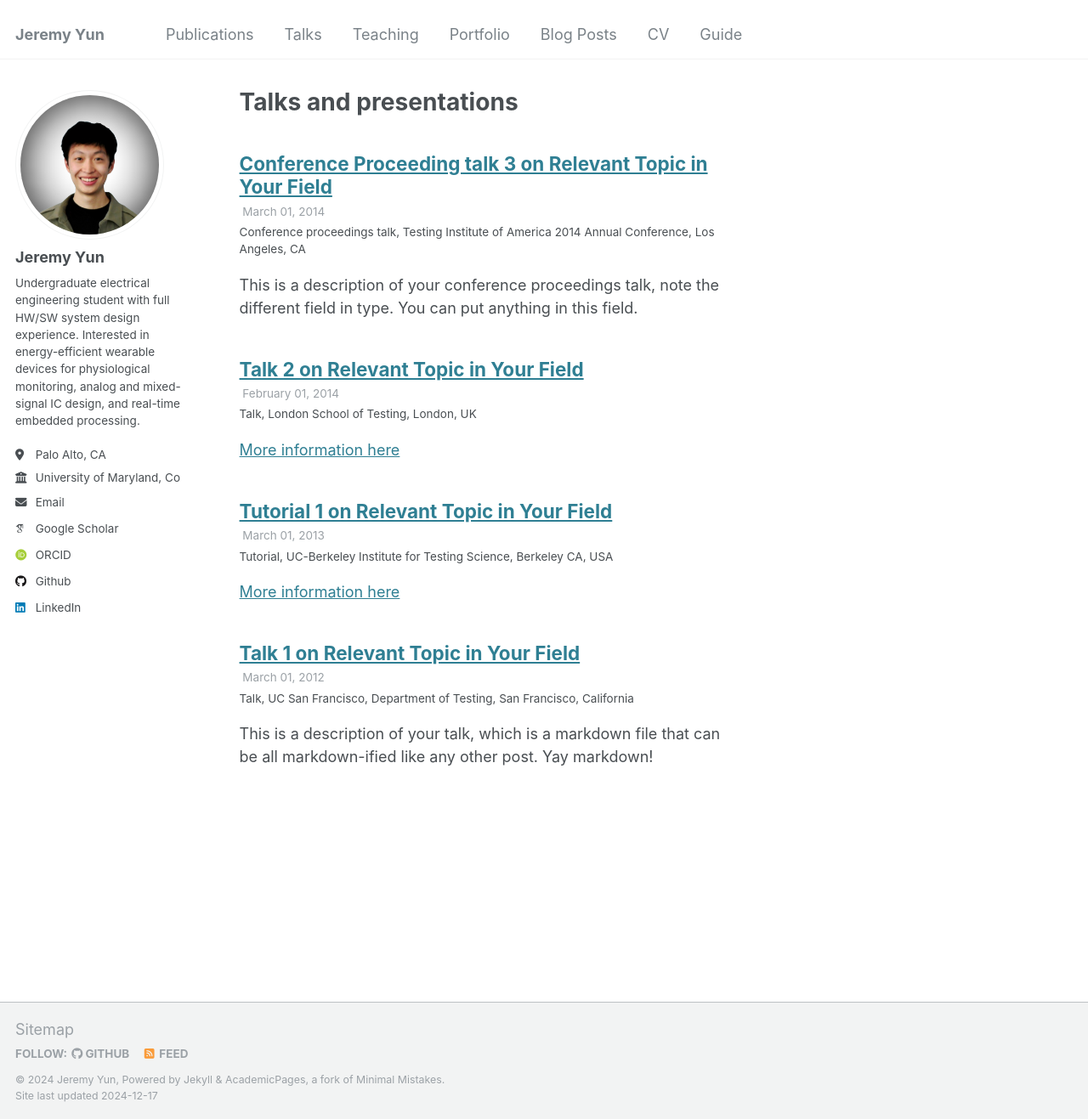
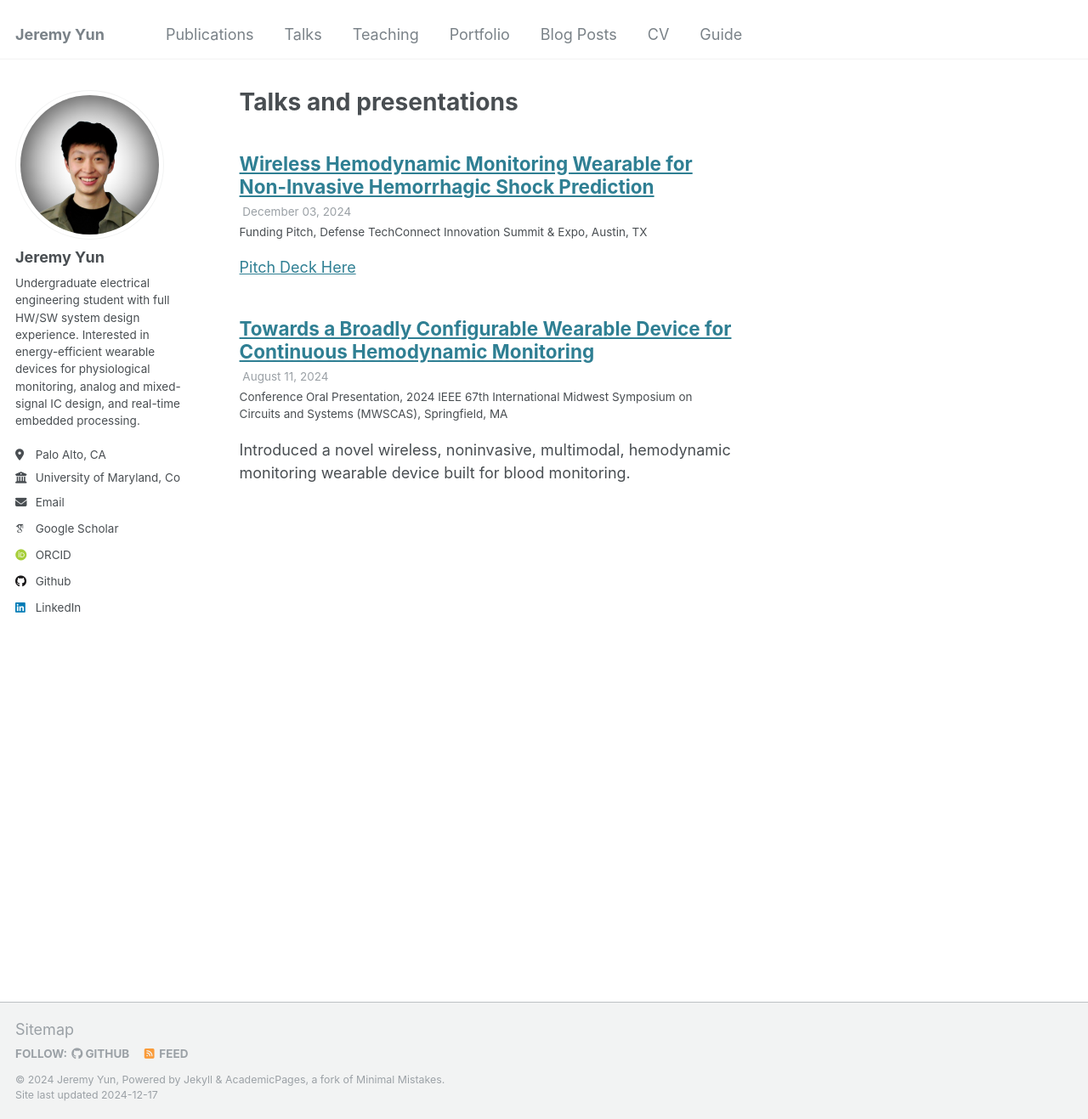
Before and after one commit to JermYeWorm/JermYeWorm.github.io, a Jekyll site: the page built from _pages/talks.html, in a window 1280 px wide and 1317 px high. Shown: the whole window at 85% size. Built offline with Jekyll 4.4.1, drawn with Linux system fonts in a browser that asks for light colours; some web fonts are replaced.

Commit message:
add talks

```diff
--- a/_talks/2012-03-01-talk-1.md
+++ /dev/null
@@ -1,11 +0,0 @@
----
-title: "Talk 1 on Relevant Topic in Your Field"
-collection: talks
-type: "Talk"
-permalink: /talks/2012-03-01-talk-1
-venue: "UC San Francisco, Department of Testing"
-date: 2012-03-01
-location: "San Francisco, California"
----
-
-This is a description of your talk, which is a markdown file that can be all markdown-ified like any other post. Yay markdown!
--- a/_talks/2013-03-01-tutorial-1.md
+++ /dev/null
@@ -1,13 +0,0 @@
----
-title: "Tutorial 1 on Relevant Topic in Your Field"
-collection: talks
-type: "Tutorial"
-permalink: /talks/2013-03-01-tutorial-1
-venue: "UC-Berkeley Institute for Testing Science"
-date: 2013-03-01
-location: "Berkeley CA, USA"
----
-
-[More information here](http://exampleurl.com)
-
-This is a description of your tutorial, note the different field in type. This is a markdown files that can be all markdown-ified like any other post. Yay markdown!
--- a/_talks/2014-02-01-talk-2.md
+++ /dev/null
@@ -1,13 +0,0 @@
----
-title: "Talk 2 on Relevant Topic in Your Field"
-collection: talks
-type: "Talk"
-permalink: /talks/2014-02-01-talk-2
-venue: "London School of Testing"
-date: 2014-02-01
-location: "London, UK"
----
-
-[More information here](http://example2.com)
-
-This is a description of your talk, which is a markdown files that can be all markdown-ified like any other post. Yay markdown!
--- a/_talks/2014-03-01-talk-3.md
+++ /dev/null
@@ -1,11 +0,0 @@
----
-title: "Conference Proceeding talk 3 on Relevant Topic in Your Field"
-collection: talks
-type: "Conference proceedings talk"
-permalink: /talks/2014-03-01-talk-3
-venue: "Testing Institute of America 2014 Annual Conference"
-date: 2014-03-01
-location: "Los Angeles, CA"
----
-
-This is a description of your conference proceedings talk, note the different field in type. You can put anything in this field.
--- /dev/null
+++ b/_talks/DTC-2024.md
@@ -0,0 +1,13 @@
+---
+title: "Wireless Hemodynamic Monitoring Wearable for Non-Invasive Hemorrhagic Shock Prediction"
+collection: talks
+type: "Funding Pitch"
+permalink: /talks/SBIR-TechConnect-2024
+venue: "Defense TechConnect Innovation Summit & Expo"
+date: 2024-12-03
+location: "Austin, TX"
+---
+
+[Pitch Deck Here](http://jermyeworm.github.io/files/DTC_2024_Pitch_Slide_Deck.pdf)
+
+TechConnect Spotlight Pitch Awardee. Gave a 5 minute pitch towards a review panel with 2 minutes feedback at the 2024 National SBIR Innovation Summit in Austin, TX as part of the Defense TechConnect Innovation Spotlight on a wearable in-field hemorrhagic shock prediction device.
--- /dev/null
+++ b/_talks/MWSCAS-2024.md
@@ -0,0 +1,11 @@
+---
+title: "Towards a Broadly Configurable Wearable Device for Continuous Hemodynamic Monitoring"
+collection: talks
+type: "Conference Oral Presentation"
+permalink: /talks/MWSCAS-2024
+venue: "2024 IEEE 67th International Midwest Symposium on Circuits and Systems (MWSCAS)"
+date: 2024-08-11
+location: "Springfield, MA"
+---
+
+Introduced a novel wireless, noninvasive, multimodal, hemodynamic monitoring wearable device built for blood monitoring.
```
Also changed, not shown: _publications/IEEE_MWSCAS_2024_Paper.md (+1 -1 lines), 1 other file.
